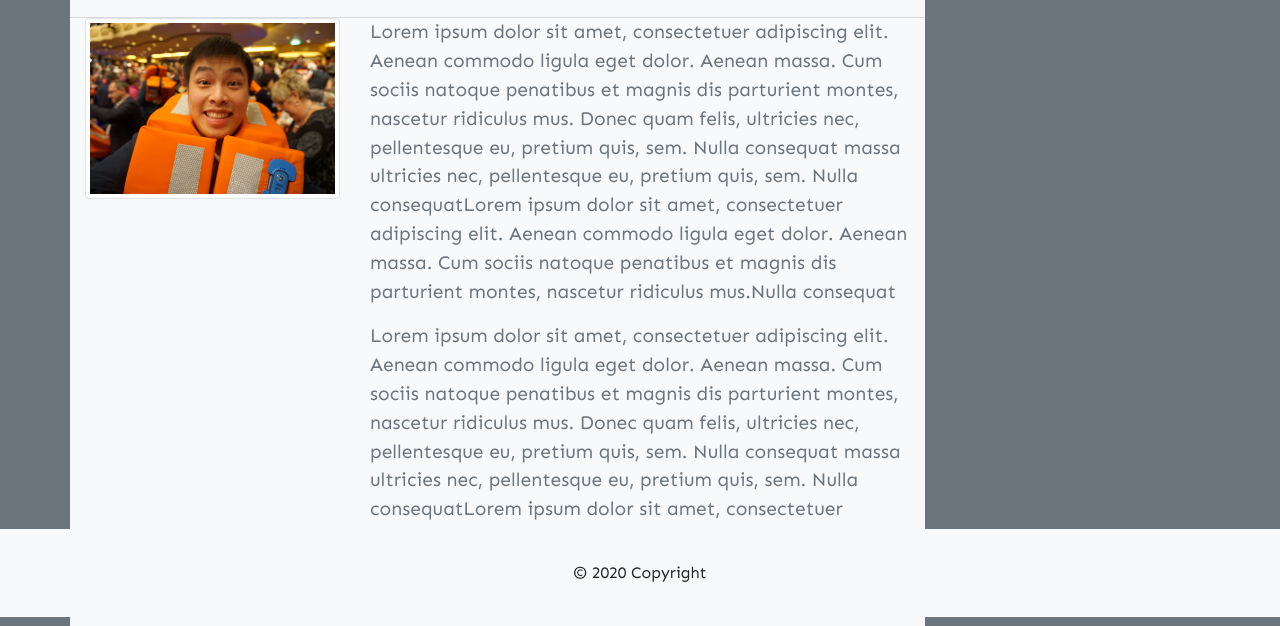
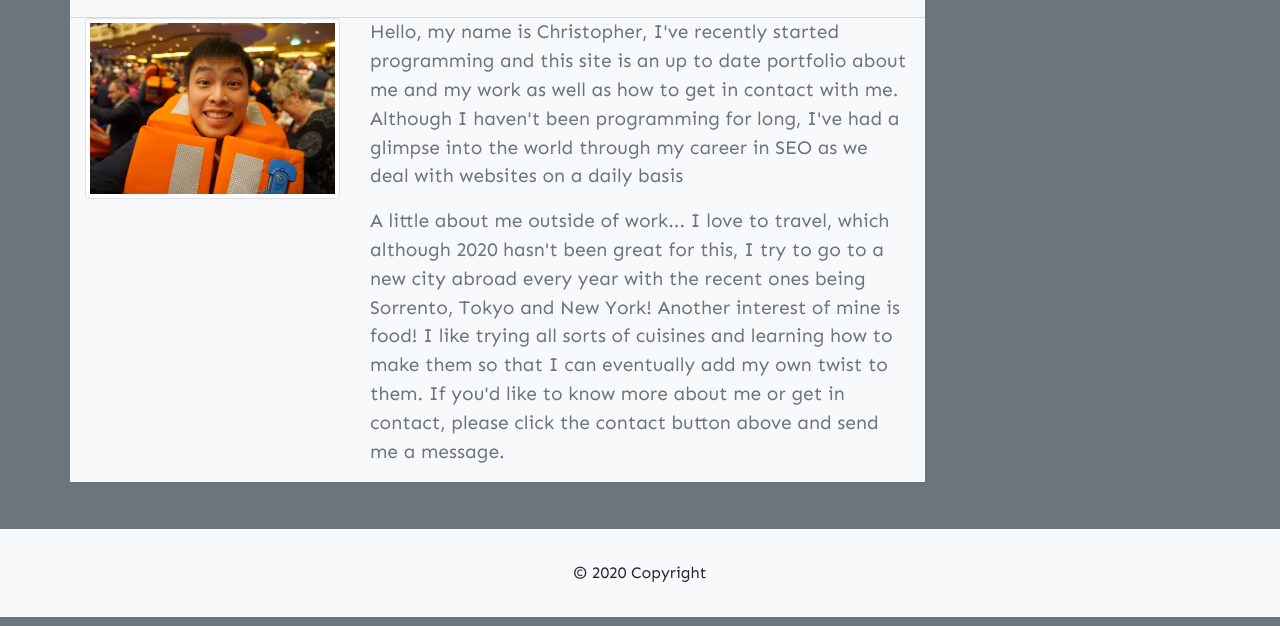
Before and after one commit to ChrisTofuLee/chris-homework-W2, a plain HTML site: page index.html in a window 1280 px wide. Shown: the part 183-809 px from the top of the page. Drawn offline with nearby package versions, Linux system fonts and the light colour scheme.

Commit message:
updated about me info

```diff
--- a/index.html
+++ b/index.html
@@ -49,8 +49,12 @@
 
         </div>
         <div class="col-xs-12 col-xl-6 text-muted bg-light">
-          <p>Lorem ipsum dolor sit amet, consectetuer adipiscing elit. Aenean commodo ligula eget dolor. Aenean massa. Cum sociis natoque penatibus et magnis dis parturient montes, nascetur ridiculus mus. Donec quam felis, ultricies nec, pellentesque eu, pretium quis, sem. Nulla consequat massa  ultricies nec, pellentesque eu, pretium quis, sem. Nulla consequatLorem ipsum dolor sit amet, consectetuer adipiscing elit. Aenean commodo ligula eget dolor. Aenean massa. Cum sociis natoque penatibus et magnis dis parturient montes, nascetur ridiculus mus.Nulla consequat  </p>
-          <p>Lorem ipsum dolor sit amet, consectetuer adipiscing elit. Aenean commodo ligula eget dolor. Aenean massa. Cum sociis natoque penatibus et magnis dis parturient montes, nascetur ridiculus mus. Donec quam felis, ultricies nec, pellentesque eu, pretium quis, sem. Nulla consequat massa  ultricies nec, pellentesque eu, pretium quis, sem. Nulla consequatLorem ipsum dolor sit amet, consectetuer adipiscing elit. Aenean commodo ligula eget dolor. Aenean massa. Cum sociis natoque penatibus et magnis dis parturient montes, nascetur ridiculus mus.Nulla consequat  </p>
+          <p>
+          Hello, my name is Christopher, I've recently started programming and this site is an up to date portfolio about me and my work as well as how to get in contact with me. Although I haven't been programming for long, I've had a glimpse into the world through my career in SEO as we deal with websites on a daily basis
+          </p>
+          <p>
+          A little about me outside of work... I love to travel, which although 2020 hasn't been great for this, I try to go to a new city abroad every year with the recent ones being Sorrento, Tokyo and New York! Another interest of mine is food! I like trying all sorts of cuisines and learning how to make them so that I can eventually add my own twist to them. If you'd like to know more about me or get in contact, please click the contact button above and send me a message.
+          </p>
         </div>
       </section>
     </main>
```
